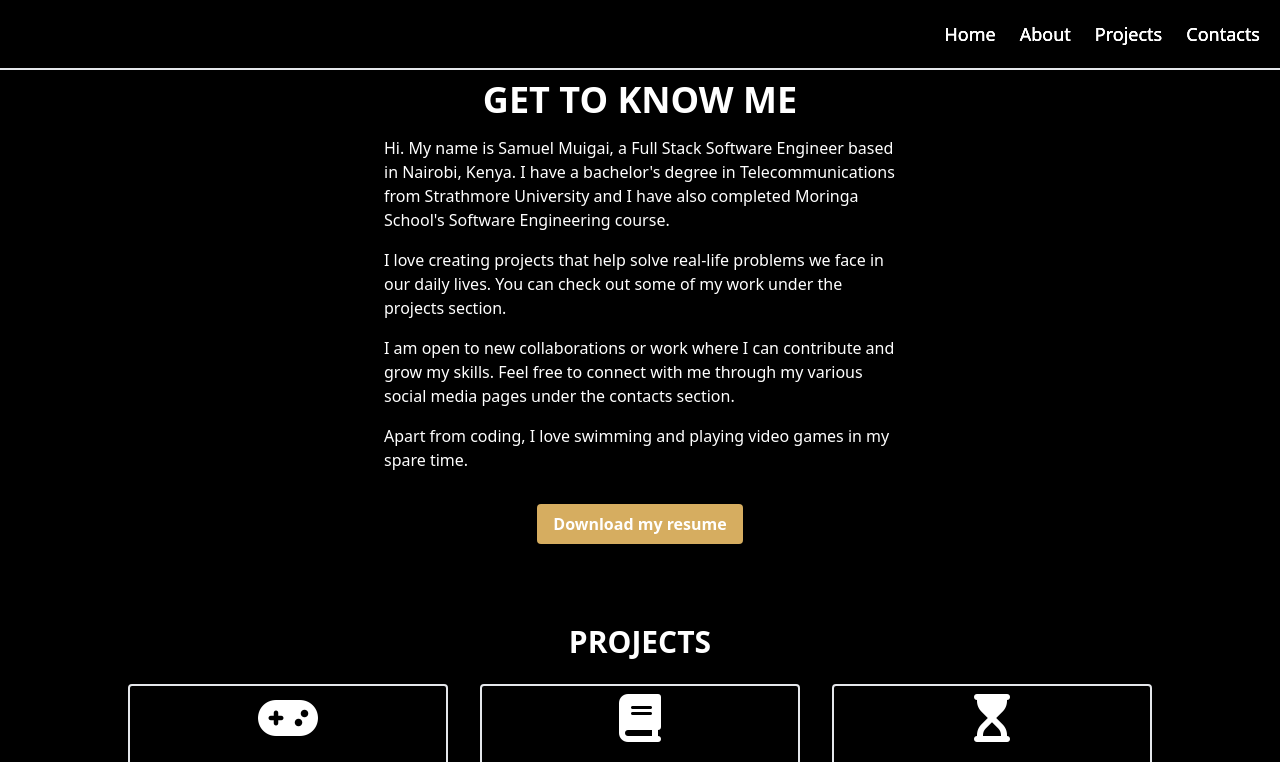
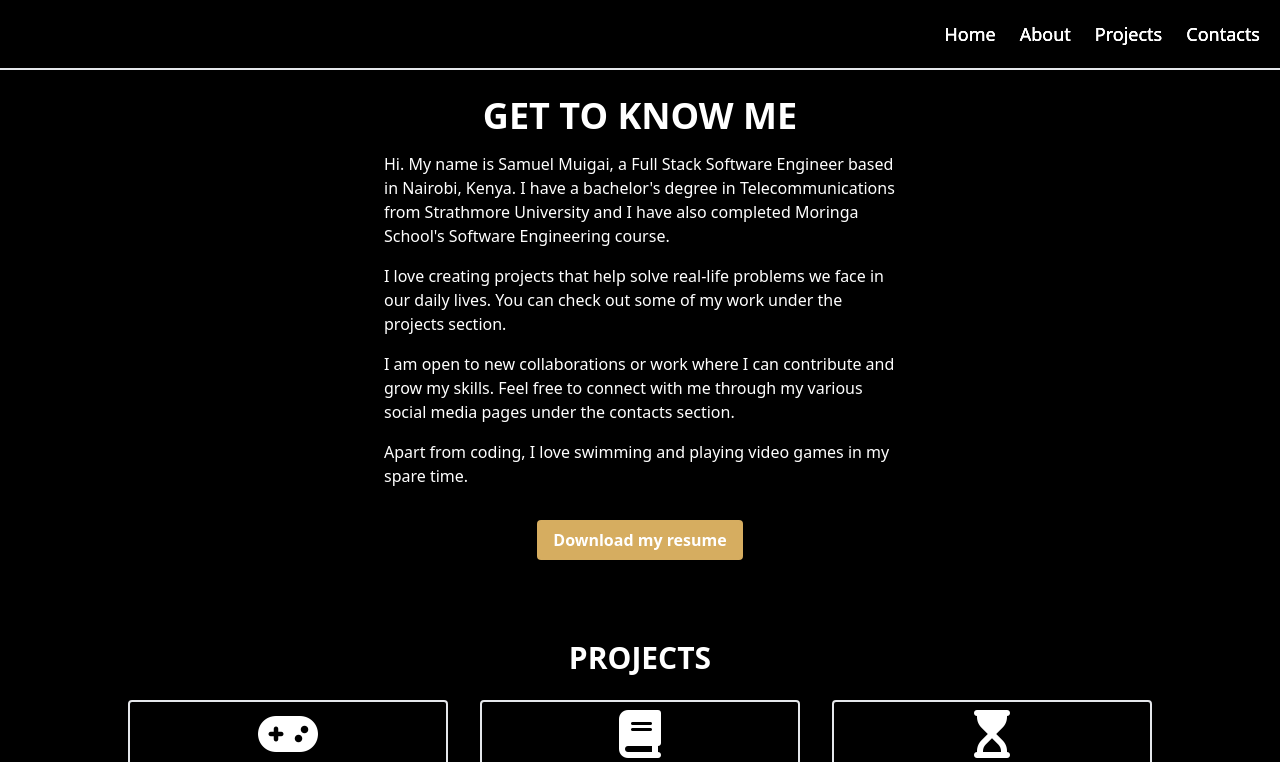
Before and after one commit to Ndungu-Muigai/new-portfolio, a React (Create React App) app: page /about in a window 1280 px wide. Shown: the top 762 px of the page. Built offline with nearby package versions, Linux system fonts and the light colour scheme; a web font is replaced by a local one.

Commit message:
Added some padding to the about page

```diff
--- a/src/Pages/About.js
+++ b/src/Pages/About.js
@@ -13,7 +13,7 @@ const About = () =>
     return (
         <>
             <Navbar/>
-            <div className="mt-16 h-max flex flex-col justify-center items-center p-4 md:px-20">
+            <div className="mt-16 md:mt-20 h-max flex flex-col justify-center items-center p-4 md:px-20">
                 <h1 className="text-white text-3xl md:text-4xl font-bold mb-4">Get to know me</h1>
                 <p className="text-white text-center md:text-left mb-4 max-w-lg">
                     Hi. My name is Samuel Muigai, a Full Stack Software Engineer based in Nairobi, Kenya. I have a bachelor's degree in Telecommunications from Strathmore University and I have also completed Moringa School's Software Engineering course.
```
